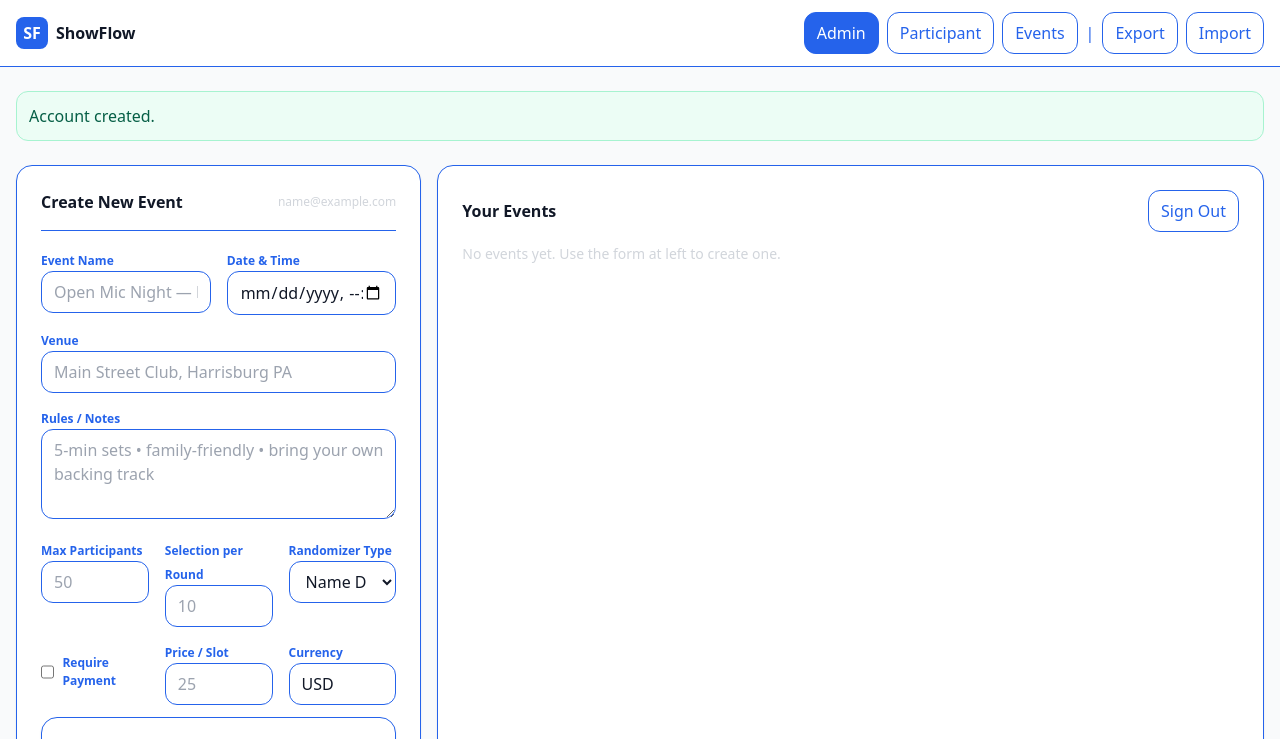
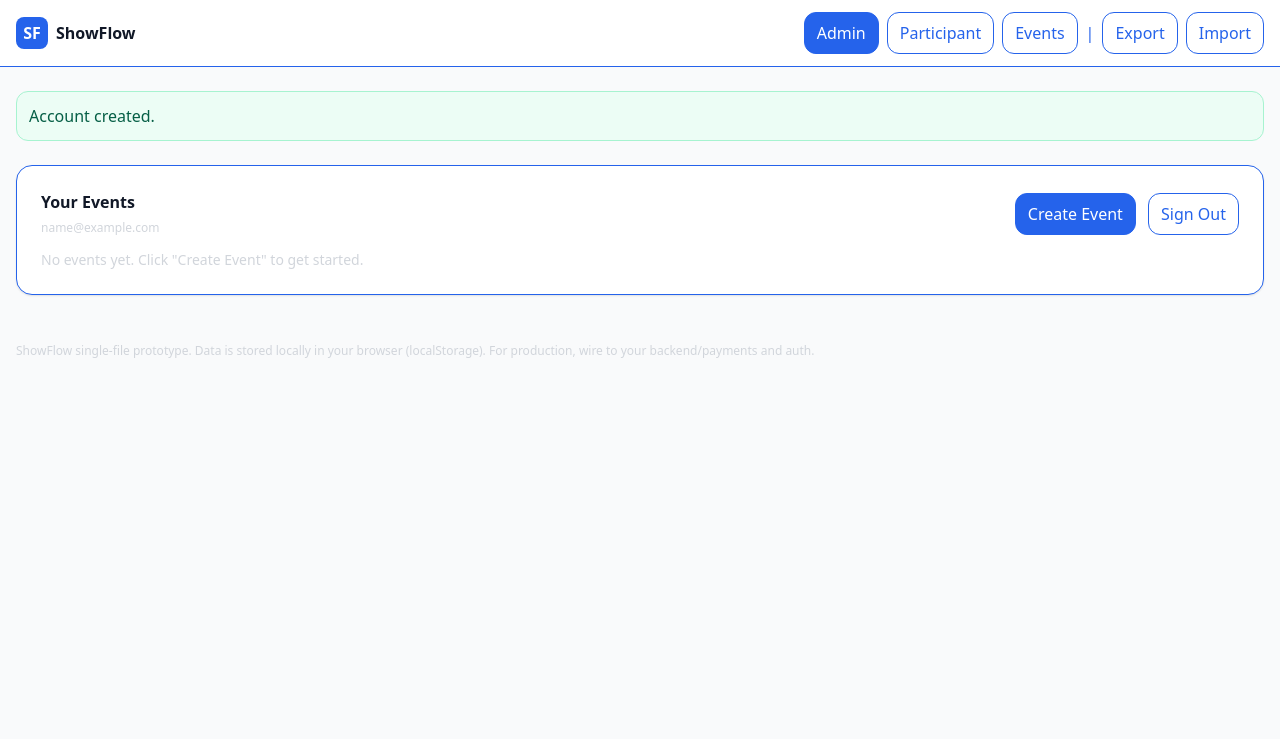
Before and after one commit to ThisismusicEnt/Mic-Night-app, a website: page index.html in a window 1280 px wide. Both pictures are taken after typing "name@example.com", "Sample123" into the empty fields and a click on the button "Create Account". Shown: the top 739 px of the page. Drawn offline with nearby package versions, Linux system fonts and the light colour scheme.

Commit message:
feat: separate admin event pages

```diff
--- a/index.html
+++ b/index.html
@@ -108,16 +108,31 @@
     </section>
 
     <!-- Admin App shell -->
-    <section id="viewAdminApp" class="hidden">
-      <div class="grid-3">
-        <div class="card">
-          <div class="flex items-center justify-between">
-            <h3 class="font-semibold">Create New Event</h3>
+    <section id="viewAdminApp" class="hidden space-y-6">
+      <!-- Events List Page -->
+      <div id="adminEventsPage" class="card">
+        <div class="flex items-center justify-between flex-wrap gap-2">
+          <div>
+            <h3 class="font-semibold">Your Events</h3>
             <span id="activeAdminEmail" class="text-xs text-gray-300"></span>
           </div>
-          <div class="divider"></div>
-          <!-- Wizard -->
-          <div id="wizard" class="space-y-3">
+          <div class="space-x-2">
+            <button id="btnNewEvent" class="btn btn-primary">Create Event</button>
+            <button id="btnLogout" class="btn">Sign Out</button>
+          </div>
+        </div>
+        <div id="eventsList" class="mt-3 space-y-2"></div>
+      </div>
+
+      <!-- Create Event Page -->
+      <div id="adminCreatePage" class="card hidden max-w-3xl mx-auto">
+        <div class="flex items-center justify-between flex-wrap gap-2">
+          <h3 class="font-semibold">Create New Event</h3>
+          <button id="btnBackEvents" class="btn">&larr; Back</button>
+        </div>
+        <div class="divider"></div>
+        <!-- Wizard -->
+        <div id="wizard" class="space-y-3">
             <div class="grid-2">
               <div>
                 <label class="label">Event Name</label>
@@ -182,21 +197,11 @@
             </div>
 
             <button id="btnCreateEvent" class="btn btn-primary w-full">Create Event</button>
-          </div>
-        </div>
-
-        <div class="card col-span-2">
-          <div class="flex items-center justify-between">
-            <h3 class="font-semibold">Your Events</h3>
-            <div class="space-x-2">
-              <button id="btnLogout" class="btn">Sign Out</button>
-            </div>
-          </div>
-          <div id="eventsList" class="mt-3 space-y-2"></div>
         </div>
       </div>
-<!-- Event Dashboard -->
-      <div id="eventDashboard" class="hidden card mt-4">
+
+      <!-- Event Dashboard -->
+      <div id="eventDashboard" class="hidden card">
         <div class="flex items-center justify-between flex-wrap gap-2">
           <div>
             <h3 id="edTitle" class="font-semibold text-lg">Event</h3>
@@ -685,6 +690,7 @@
       navAdmin.classList.add('tab-active');
       navParticipant.classList.remove('tab-active');
       navEvents.classList.remove('tab-active');
+      showAdminEventsPage();
     }
     function showParticipant() {
       viewAdminAuth.classList.add('hidden');
@@ -728,7 +734,6 @@
       const found = admins.find(a => a.email === email && a.password === pass);
       if (!found) return toast('Invalid credentials', 'error');
       Session.admin = found;
-      renderAdminApp();
       showAdminApp();
       toast('Signed in.', 'success');
     };
@@ -743,7 +748,6 @@
       admins.push(admin);
       DB.write(K.ADMINS, admins);
       Session.admin = admin;
-      renderAdminApp();
       showAdminApp();
       toast('Account created.', 'success');
     };
@@ -761,6 +765,11 @@
     const activeAdminEmail = byId('activeAdminEmail');
     const eventsList = byId('eventsList');
     const publicEventsList = byId('publicEventsList');
+    const adminEventsPage = byId('adminEventsPage');
+    const adminCreatePage = byId('adminCreatePage');
+    const btnNewEvent = byId('btnNewEvent');
+    const btnBackEvents = byId('btnBackEvents');
+    const eventDashboard = byId('eventDashboard');
 
     function renderAdminApp() {
       activeAdminEmail.textContent = Session.admin?.email || '';
@@ -771,7 +780,7 @@
       if (mine.length === 0) {
         const empty = document.createElement('div');
         empty.className = 'text-sm text-gray-300';
-        empty.textContent = 'No events yet. Use the form at left to create one.';
+        empty.textContent = 'No events yet. Click "Create Event" to get started.';
         eventsList.appendChild(empty);
       } else {
         mine.forEach(e => {
@@ -791,6 +800,22 @@
         eventsList.querySelectorAll('[data-open]').forEach(btn => btn.onclick = () => openEvent(btn.dataset.open));
       }
     }
+
+    function showAdminEventsPage() {
+      adminCreatePage.classList.add('hidden');
+      adminEventsPage.classList.remove('hidden');
+      eventDashboard.classList.add('hidden');
+      renderAdminApp();
+    }
+
+    function showAdminCreatePage() {
+      adminEventsPage.classList.add('hidden');
+      eventDashboard.classList.add('hidden');
+      adminCreatePage.classList.remove('hidden');
+    }
+
+    btnNewEvent.onclick = showAdminCreatePage;
+    btnBackEvents.onclick = showAdminEventsPage;
 
     function renderPublicEvents() {
       publicEventsList.innerHTML = '';
@@ -897,12 +922,11 @@
         customFields
       });
       saveEvent(ev);
-      renderAdminApp();
+      showAdminEventsPage();
       openEvent(ev.id);
       toast('Event created.', 'success');
     };
 // Open event
-    const eventDashboard = byId('eventDashboard');
     const edTitle = byId('edTitle');
     const edSubtitle = byId('edSubtitle');
     const eventQR = byId('eventQR');
@@ -973,8 +997,7 @@
     }
 
     byId('btnBackToEvents').onclick = () => {
-      eventDashboard.classList.add('hidden');
-      renderAdminApp();
+      showAdminEventsPage();
       window.scrollTo({ top: 0, behavior: 'smooth' });
     };
 
@@ -998,8 +1021,7 @@
       const all = DB.read(K.EVENTS, []).filter(e => e.id !== id);
       DB.write(K.EVENTS, all);
       Session.currentEventId = null;
-      eventDashboard.classList.add('hidden');
-      renderAdminApp();
+      showAdminEventsPage();
       toast('Event deleted.', 'success');
     };
 
```
